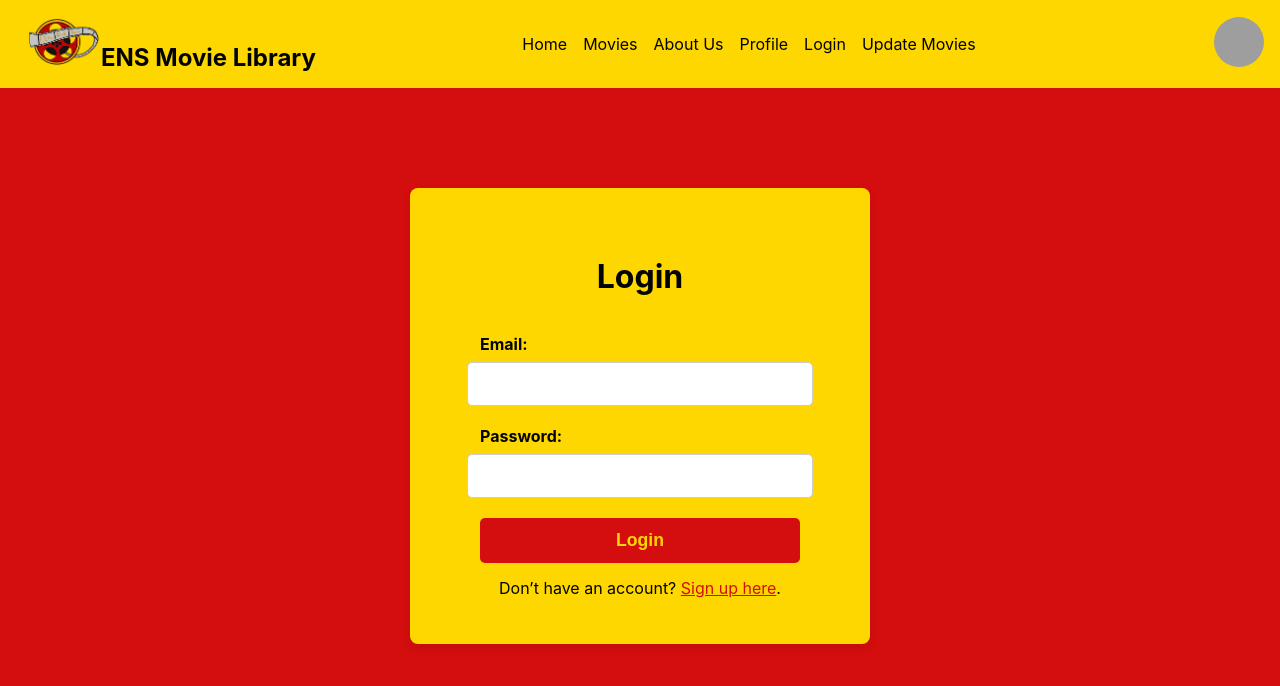
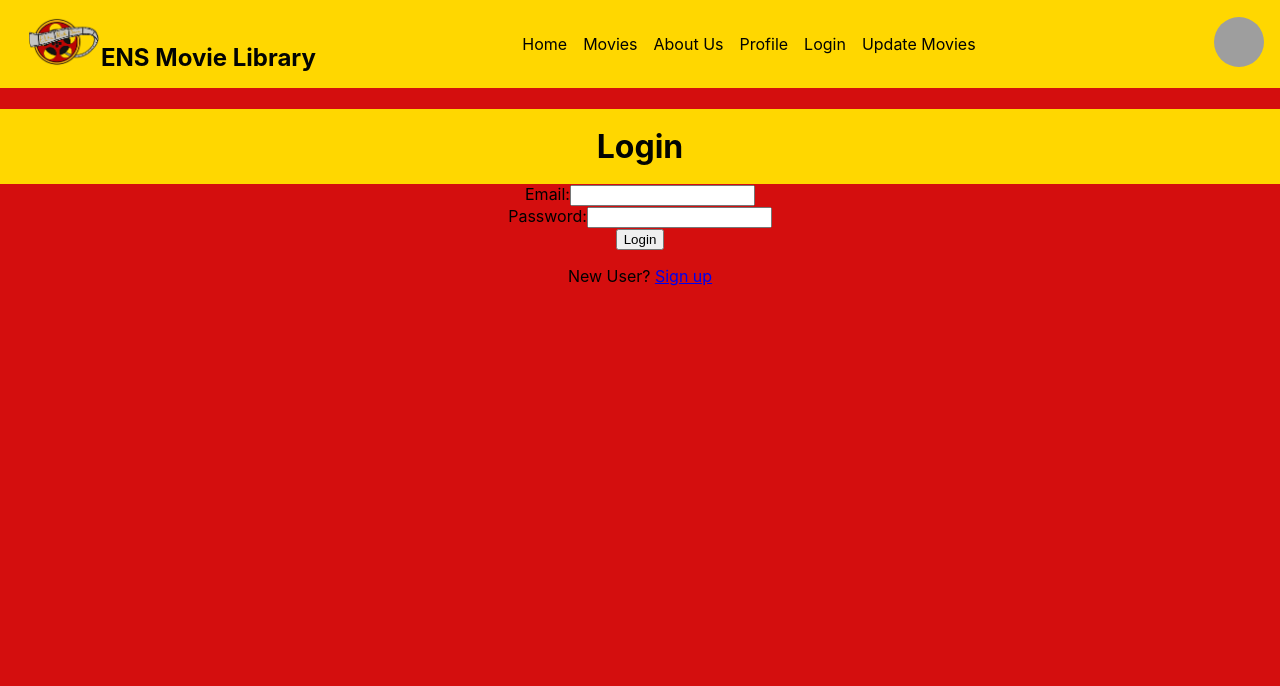
Before and after one commit to SaraSchafer/ANSMoviesLibrary, a React (Create React App) app in the folder ensmovielibrary/: page /login in a window 1280 px wide. Shown: the top 686 px of the page. Built offline with nearby package versions, Linux system fonts and the light colour scheme; grey boxes are pictures that could not be loaded.

Commit message:
Update login.js

```diff
--- a/ensmovielibrary/src/pages/login.js
+++ b/ensmovielibrary/src/pages/login.js
@@ -1,5 +1,6 @@
 import React, { useState } from "react";
-import "../styles/login.css";
+import { Link } from "react-router-dom";
+import '../styles/App.css';
 
 const Login = () => {
     const [email, setEmail] = useState("");
@@ -7,12 +8,14 @@ const Login = () => {
 
     const handleLogin = (e) => {
         e.preventDefault();
+        // Add login logic here
         alert("Logged in successfully!");
     };
 
     return (
+        <div className="App">
+            <h1 className="login-heading">Login</h1>
             <div className="login-page">
-			<h1 className="login-heading">Login</h1>
                 <form onSubmit={handleLogin} className="login-form">
                     <div className="form-group">
                         <label htmlFor="email">Email:</label>
@@ -22,6 +25,7 @@ const Login = () => {
                             value={email}
                             onChange={(e) => setEmail(e.target.value)}
                             required
+                            className="form-input"
                         />
                     </div>
                     <div className="form-group">
@@ -32,11 +36,15 @@ const Login = () => {
                             value={password}
                             onChange={(e) => setPassword(e.target.value)}
                             required
+                            className="form-input"
                         />
                     </div>
                     <button type="submit" className="login-button">Login</button>
                 </form>
-			<p className="signup-prompt">Don’t have an account? <a href="/signup">Sign up here</a>.</p>
+                <p className="signup-prompt">
+                    New User? <Link to="/signup">Sign up</Link>
+                </p>
+            </div>
         </div>
     );
 };
```
Lines whose indentation alone changed are shown as unchanged.
